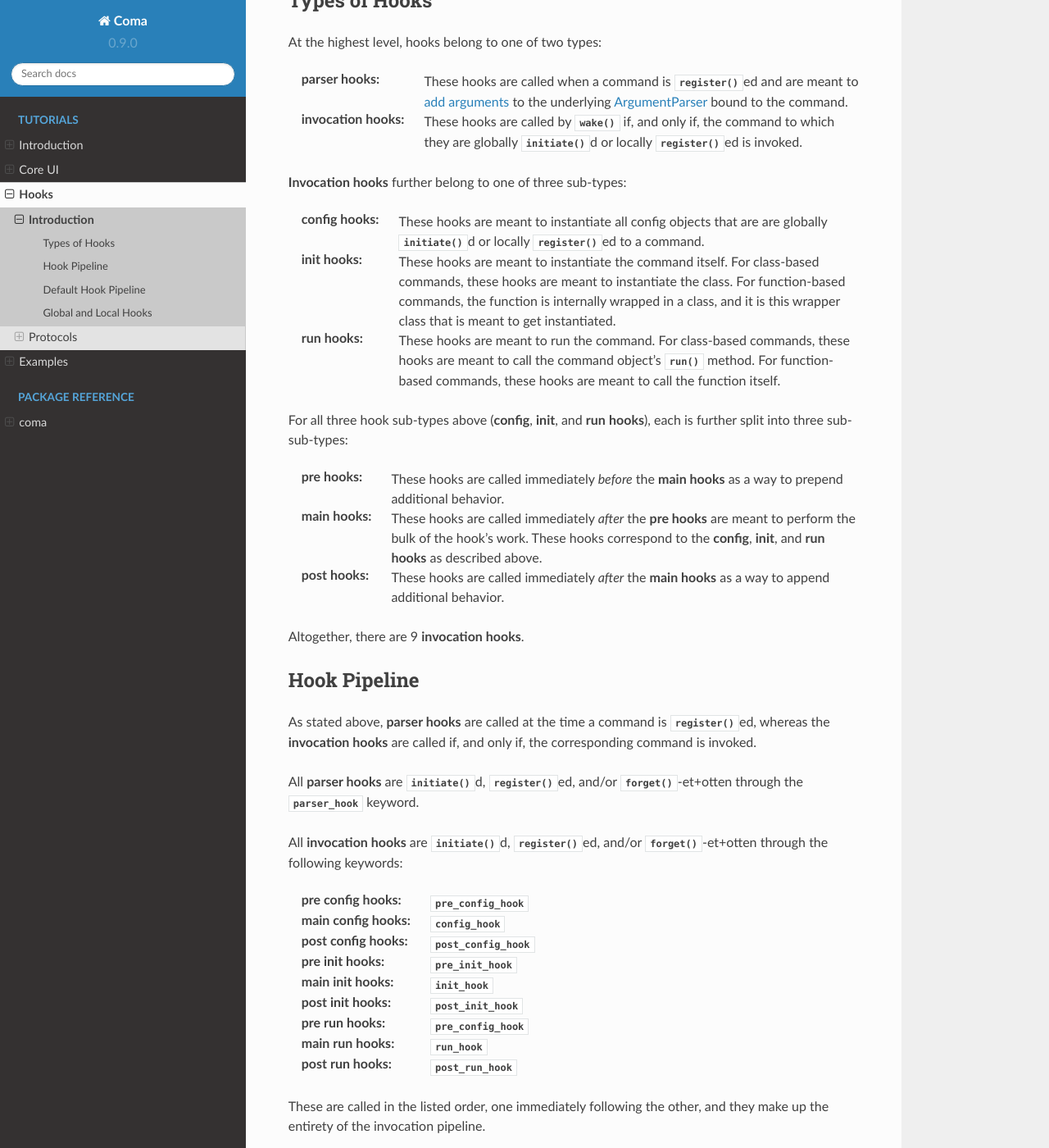
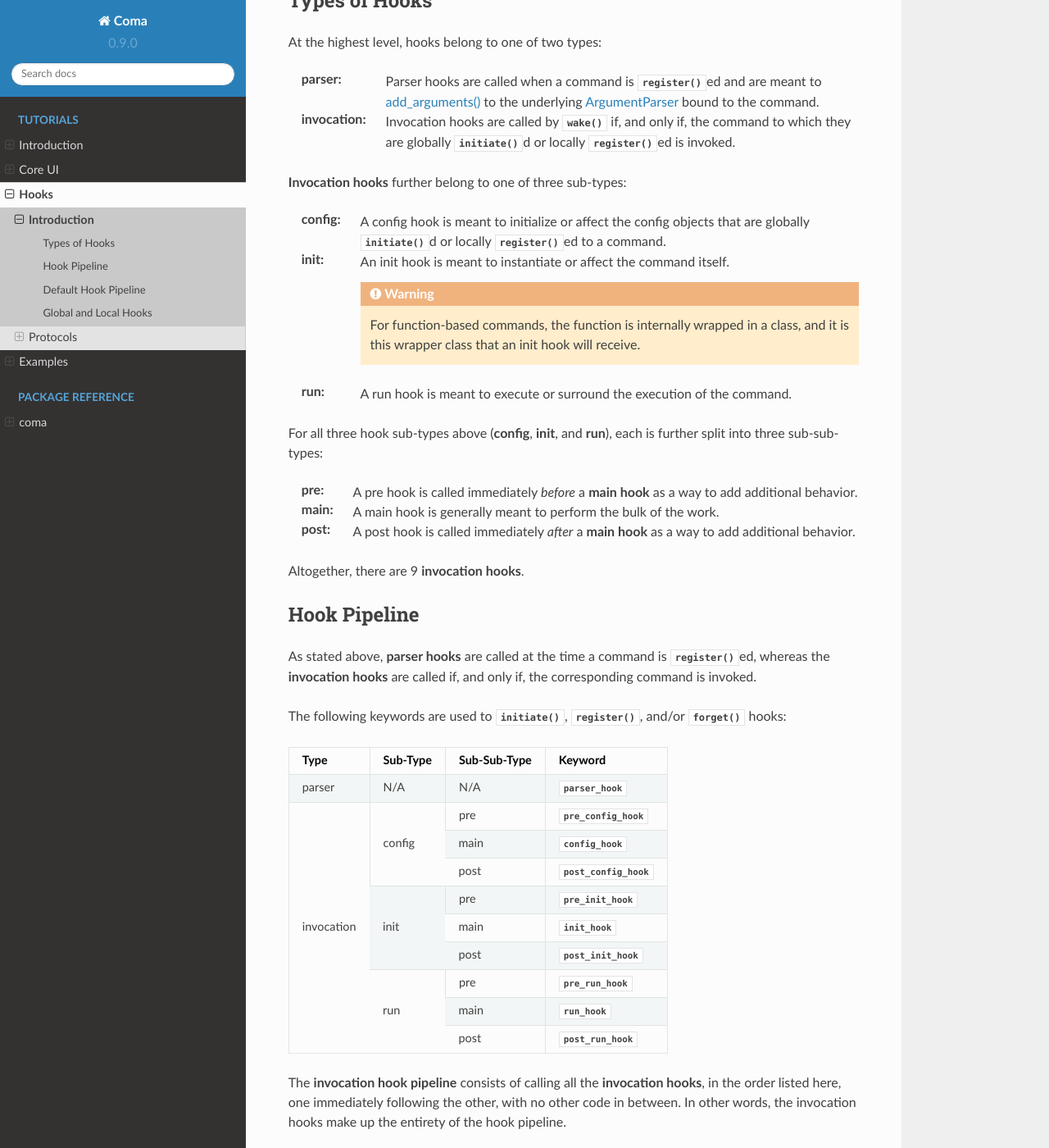
Before and after one commit to francois-rd/coma, a Sphinx documentation site: the page built from docs/source/tutorials/hooks/intro.rst, in a window 1280 px wide and 1400 px high, scrolled down 225 px. Shown: the whole window at 82% size. Built offline with Sphinx 7.4.7 and the Read the Docs theme 2.0.0, drawn with Linux system fonts in a browser that asks for light colours; some of the changed text lies outside the part shown.

Commit message:
Improved the hook tutorials.

```diff
--- a/docs/source/tutorials/hooks/intro.rst
+++ b/docs/source/tutorials/hooks/intro.rst
@@ -10,45 +10,43 @@ Types of Hooks
 
 At the highest level, hooks belong to one of two types:
 
-:parser hooks:
-    These hooks are called when a command is :func:`~coma.core.register.register`\ ed
-    and are meant to `add arguments <https://docs.python.org/3/library/argparse.html#the-add-argument-method>`_
+:parser:
+    Parser hooks are called when a command is :func:`~coma.core.register.register`\ ed
+    and are meant to `add_arguments() <https://docs.python.org/3/library/argparse.html#the-add-argument-method>`_
     to the underlying `ArgumentParser <https://docs.python.org/3/library/argparse.html#argparse.ArgumentParser>`_
     bound to the command.
-:invocation hooks:
-    These hooks are called by :func:`~coma.core.wake.wake` if, and only if, the
-    command to which they are globally :func:`~coma.core.initiate.initiate`\ d
+:invocation:
+    Invocation hooks are called by :func:`~coma.core.wake.wake` if, and only if,
+    the command to which they are globally :func:`~coma.core.initiate.initiate`\ d
     or locally :func:`~coma.core.register.register`\ ed is invoked.
 
 **Invocation hooks** further belong to one of three sub-types:
 
-:config hooks:
-    These hooks are meant to instantiate all config objects that are
-    are globally :func:`~coma.core.initiate.initiate`\ d or locally
+:config:
+    A config hook is meant to initialize or affect the config objects that are
+    globally :func:`~coma.core.initiate.initiate`\ d or locally
     :func:`~coma.core.register.register`\ ed to a command.
-:init hooks:
-    These hooks are meant to instantiate the command itself. For class-based
-    commands, these hooks are meant to instantiate the class. For function-based
-    commands, the function is internally wrapped in a class, and it is this
-    wrapper class that is meant to get instantiated.
-:run hooks:
-    These hooks are meant to run the command. For class-based commands, these
-    hooks are meant to call the command object's :obj:`run()` method. For
-    function-based commands, these hooks are meant to call the function itself.
+:init:
+    An init hook is meant to instantiate or affect the command itself.
 
-For all three hook sub-types above (**config**, **init**, and **run** **hooks**),
-each is further split into three sub-sub-types:
+    .. warning::
 
-:pre hooks:
-    These hooks are called immediately *before* the **main hooks** as a way to
-    prepend additional behavior.
-:main hooks:
-    These hooks are called immediately *after* the **pre hooks** are meant to
-    perform the bulk of the hook's work. These hooks correspond to the
-    **config**, **init**, and **run** **hooks** as described above.
-:post hooks:
-    These hooks are called immediately *after* the **main hooks** as a way to
-    append additional behavior.
+        For function-based commands, the function is internally wrapped in a
+        class, and it is this wrapper class that an init hook will receive.
+:run:
+    A run hook is meant to execute or surround the execution of the command.
+
+For all three hook sub-types above (**config**, **init**, and **run**), each is
+further split into three sub-sub-types:
+
+:pre:
+    A pre hook is called immediately *before* a **main hook** as a way to
+    add additional behavior.
+:main:
+    A main hook is generally meant to perform the bulk of the work.
+:post:
+    A post hook is called immediately *after* a **main hook** as a way to
+    add additional behavior.
 
 Altogether, there are 9 **invocation hooks**.
 
@@ -61,44 +59,59 @@ As stated above, **parser hooks** are called at the time a command is
 :func:`~coma.core.register.register`\ ed, whereas the **invocation hooks** are
 called if, and only if, the corresponding command is invoked.
 
-All **parser hooks** are :func:`~coma.core.initiate.initiate`\ d,
-:func:`~coma.core.register.register`\ ed, and/or
-:func:`~coma.core.forget.forget`\ -et+otten through the :obj:`parser_hook` keyword.
+The following keywords are used to :func:`~coma.core.initiate.initiate`,
+:func:`~coma.core.register.register`, and/or :func:`~coma.core.forget.forget` hooks:
 
-All **invocation hooks** are :func:`~coma.core.initiate.initiate`\ d,
-:func:`~coma.core.register.register`\ ed, and/or
-:func:`~coma.core.forget.forget`\ -et+otten through the following keywords:
+.. table::
+    :widths: auto
 
-:pre config hooks: :obj:`pre_config_hook`
-:main config hooks: :obj:`config_hook`
-:post config hooks: :obj:`post_config_hook`
-:pre init hooks: :obj:`pre_init_hook`
-:main init hooks: :obj:`init_hook`
-:post init hooks: :obj:`post_init_hook`
-:pre run hooks: :obj:`pre_config_hook`
-:main run hooks: :obj:`run_hook`
-:post run hooks: :obj:`post_run_hook`
+    +------------+----------+--------------+-------------------------+
+    | Type       | Sub-Type | Sub-Sub-Type | Keyword                 |
+    +============+==========+==============+=========================+
+    | parser     | N/A      | N/A          | :obj:`parser_hook`      |
+    +------------+----------+--------------+-------------------------+
+    | invocation | config   | pre          | :obj:`pre_config_hook`  |
+    |            |          +--------------+-------------------------+
+    |            |          | main         | :obj:`config_hook`      |
+    |            +          +--------------+-------------------------+
+    |            |          | post         | :obj:`post_config_hook` |
+    |            +----------+--------------+-------------------------+
+    |            | init     | pre          | :obj:`pre_init_hook`    |
+    |            |          +--------------+-------------------------+
+    |            |          | main         | :obj:`init_hook`        |
+    |            +          +--------------+-------------------------+
+    |            |          | post         | :obj:`post_init_hook`   |
+    |            +----------+--------------+-------------------------+
+    |            | run      | pre          | :obj:`pre_run_hook`     |
+    |            |          +--------------+-------------------------+
+    |            |          | main         | :obj:`run_hook`         |
+    |            +          +--------------+-------------------------+
+    |            |          | post         | :obj:`post_run_hook`    |
+    +------------+----------+--------------+-------------------------+
 
-These are called in the listed order, one immediately following the other, and
-they make up the entirety of the invocation pipeline.
+The **invocation hook pipeline** consists of calling all the **invocation hooks**,
+in the order listed here, one immediately following the other, with no other code in
+between. In other words, the invocation hooks make up the entirety of the hook pipeline.
 
 Default Hook Pipeline
 ---------------------
 
-Rather than hard-coding its behavior, ``coma``'s default behavior is, almost entirely, a
+Rather than being hard-coded, ``coma``'s default behavior is, almost entirely, a
 result of having certain specific default hooks :func:`~coma.core.initiate.initiate`\ d.
-The upshot is that, there is almost no part of ``coma``'s default behavior that cannot
-be tweaked, replaced, or extended through clever use of hooks. The default hooks are:
+The upshot is that there is almost no part of ``coma``'s default behavior that cannot
+be tweaked, replaced, or extended through clever use of hooks.
 
-:parser hooks:
+The default hooks are:
+
+:parser:
     The default :obj:`parser_hook` is :func:`coma.hooks.parser_hook.default`.
     This hook uses `add_argument() <https://docs.python.org/3/library/argparse.html#the-add-argument-method>`_
     to add, for each config, a parser argument of the form :obj:`--{config_id}-path`
     where :obj:`{config_id}` is the config's identifier. This enables an explicit
     file path to the serialized config to be specified on the command line.
-:pre config hooks:
+:pre config:
     N/A
-:main config hooks:
+:main config:
     The default :obj:`config_hook` is :func:`coma.hooks.config_hook.default`.
     This hook does a lot of the heaving lifting for manifesting ``coma``'s
     default behavior regarding configs. In short, for each config, this hook:
@@ -106,26 +119,30 @@ be tweaked, replaced, or extended through clever use of hooks. The default hooks
         * Attempts to load the config from file. This can interact with the default :obj:`parser_hook`.
         * If the config file isn't found, a config object with default attribute values is instantiated, and the default config object is serialized.
 
-    YAML is used for serialization by default (since it is the only format that
-    ``omegaconf`` supports), but ``coma`` also natively supports JSON.
-:post config hooks:
+    .. note::
+
+        YAML is used for serialization by default (since it is the only format
+        that ``omegaconf`` supports), but ``coma`` also natively supports JSON.
+        See :doc:`here <../examples/json>` for full details on configuration files.
+:post config:
     The default :obj:`post_config_hook` is :func:`coma.hooks.post_config_hook.default`.
     This hook is responsible for overriding config attribute values with any that are
     specified on the command line in ``omegaconf``'s `dot-list notation <https://omegaconf.readthedocs.io/en/2.1_branch/usage.html#from-a-dot-list>`_.
-:pre init hooks:
+    See :doc:`here <../examples/cli>` for full details on command line overrides.
+:pre init:
     N/A
-:main init hooks:
+:main init:
     The default :obj:`init_hook` is :func:`coma.hooks.init_hook.default`. This
     hook initializes the command object by providing its constructor with all
     configs, in order, as positional arguments.
-:post init hooks:
+:post init:
     N/A
-:pre run hooks:
+:pre run:
     N/A
-:main run hooks:
+:main run:
     The default :obj:`run_hook` is :func:`coma.hooks.run_hook.default`. This
     hook calls the command object's :obj:`run()` method with no parameters.
-:post run hooks:
+:post run:
     N/A
 
 .. note::
@@ -138,11 +155,11 @@ be tweaked, replaced, or extended through clever use of hooks. The default hooks
 
 .. note::
 
-    If you are finding that the factory functions for the **parser hooks**,
-    **main config hooks**, and/or **post config hooks** are insufficient for
-    your use case, consider making use of the many config-related utilities
-    found :doc:`here <../../references/config/index>` to help you in writing
-    your own custom hooks.
+    If you are finding that the factory functions for the **parser hook**,
+    **main config hook**, and/or **post config hook** are insufficient, consider
+    making use of the many config-related utilities found
+    :doc:`here <../../references/config/index>` to help you in writing your own
+    custom hooks.
 
 Global and Local Hooks
 ----------------------
```
Also changed, not shown: other parts of docs/source/tutorials/hooks/intro.rst (+6 -5 lines), docs/source/tutorials/hooks/protocols.rst (+96 -93 lines).
